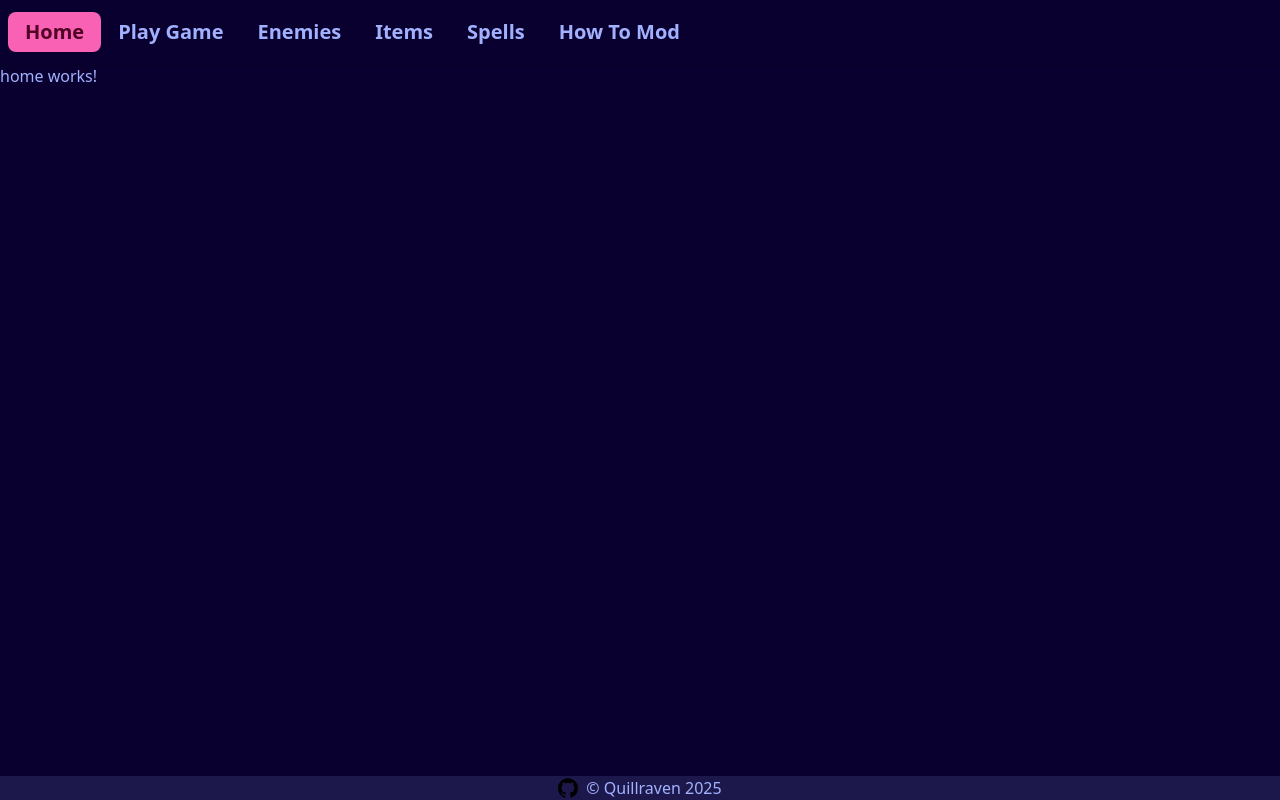
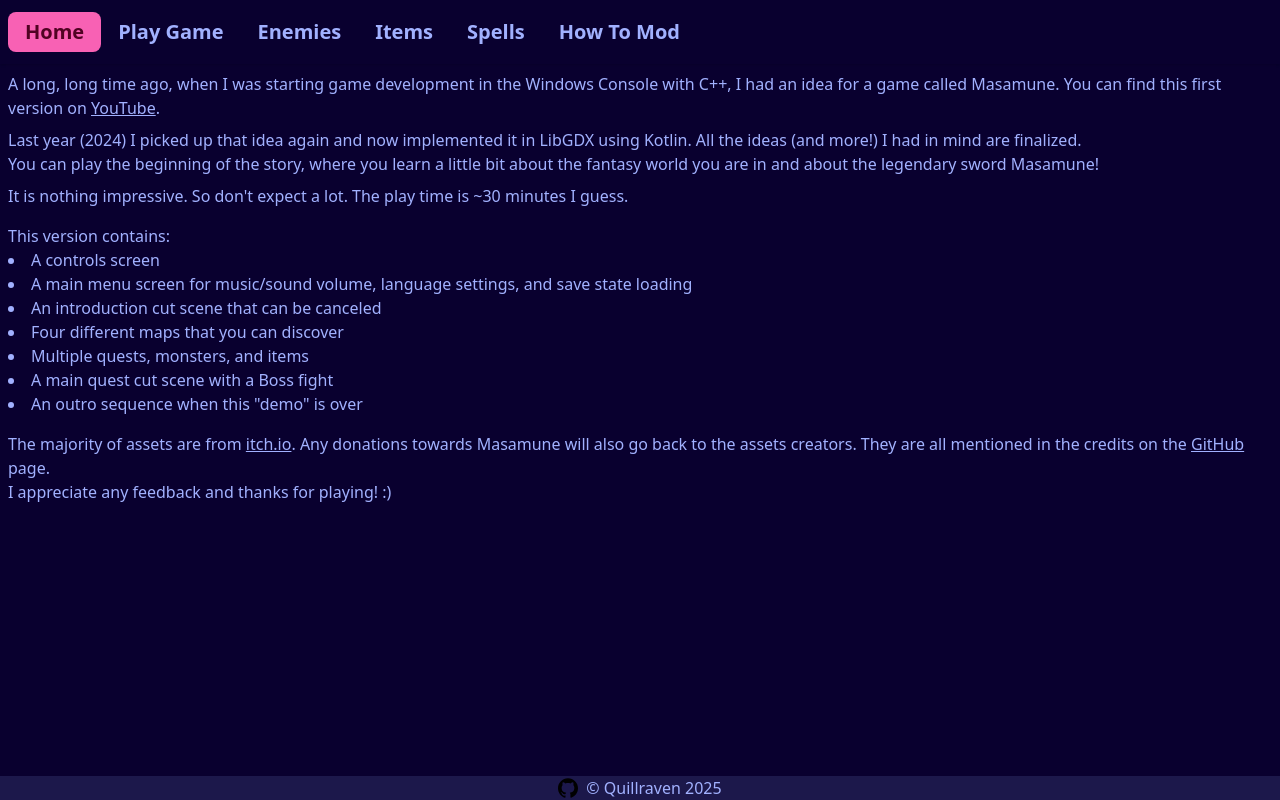
Before and after one commit to Quillraven/ang25, an Angular app: page / in a window 1280 px wide. Built offline with nearby package versions, Linux system fonts and the light colour scheme.

Commit message:
update home

```diff
--- a/src/app/components/home/home.component.html
+++ b/src/app/components/home/home.component.html
@@ -1 +1,40 @@
-<p>home works!</p>
+<div class="m-2">
+  <p>
+    A long, long time ago, when I was starting game development in the Windows Console with C++,
+    I had an idea for a game called Masamune.
+    You can find this first version on <a class="link" href="https://www.youtube.com/watch?v=noL8t69hLTw">YouTube</a>.
+  </p>
+
+  <p class="mt-2">
+    Last year (2024) I picked up that idea again and now implemented it in LibGDX using Kotlin.
+    All the ideas (and more!) I had in mind are finalized.
+  </p>
+
+  <p>
+    You can play the beginning of the story, where you learn a little bit about the fantasy
+    world you are in and about the legendary sword Masamune!
+  </p>
+
+  <p class="mt-2">
+    It is nothing impressive. So don't expect a lot. The play time is ~30 minutes I guess.
+  </p>
+
+  <p class="mt-4">This version contains:</p>
+  <ul class="list-disc list-inside">
+    <li>A controls screen</li>
+    <li>A main menu screen for music/sound volume, language settings, and save state loading</li>
+    <li>An introduction cut scene that can be canceled</li>
+    <li>Four different maps that you can discover</li>
+    <li>Multiple quests, monsters, and items</li>
+    <li>A main quest cut scene with a Boss fight</li>
+    <li>An outro sequence when this "demo" is over</li>
+  </ul>
+
+  <p class="mt-4">
+    The majority of assets are from <a class="link" href="https://itch.io/">itch.io</a>.
+    Any donations towards Masamune will also go back to the assets creators.
+    They are all mentioned in the credits on the <a class="link" href="https://github.com/Quillraven/Masamune">GitHub</a> page.
+  </p>
+
+  <p>I appreciate any feedback and thanks for playing! :)</p>
+</div>
```
